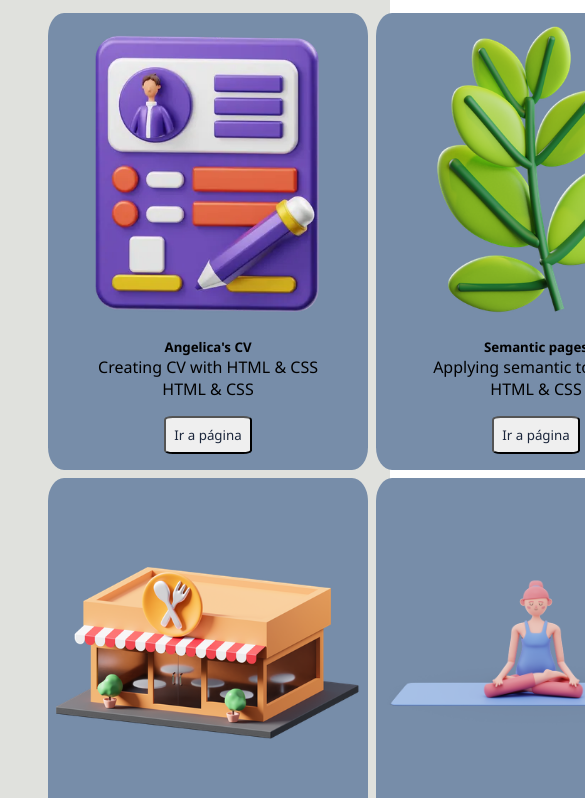
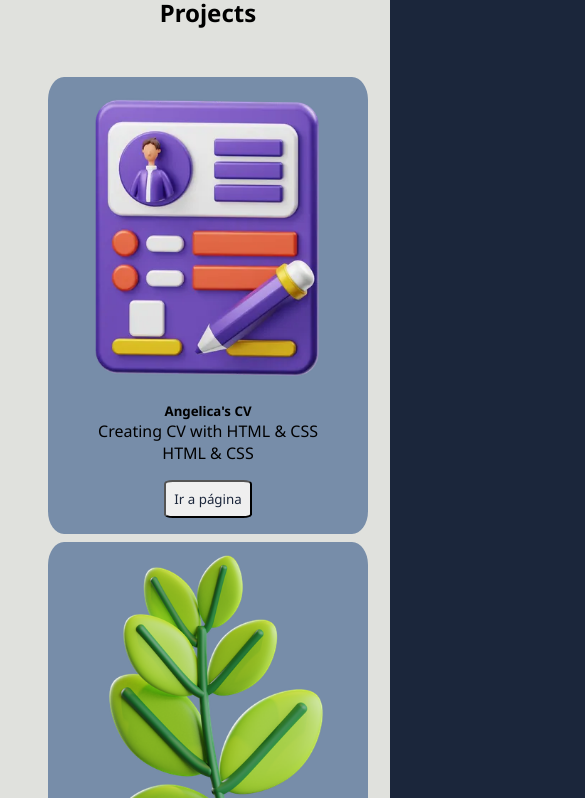
Before and after one commit to angelicacvo/sitioWebPrueba, a plain HTML site: page projects.html in a window 390 px wide. Shown: the part 154-952 px from the top of the page, 585 px wide, since content can reach past the window. Drawn offline with Linux system fonts and the light colour scheme.

Commit message:
Arreglar problema de styles.css en el media query 480

```diff
--- a/styles.css
+++ b/styles.css
@@ -46,6 +46,10 @@ a:hover {
 
 main {
   background-color: var(--principal-background-color);
+}
+
+.title__h2{
+  padding: 2rem;
 }
 
 .index_grid-container {
@@ -257,7 +261,11 @@ textarea {
   background-color: var(--nav-bar-background-color);
 }
 
-@media (max-width: 480px) {
+@media(max-width: 480px) {
+  body {
+    background-color: #1b263b;
+  }
+
   header {
     display: grid;
     grid-template-columns: 1fr 1fr 1fr;
@@ -290,8 +298,7 @@ textarea {
   }
 
   .project_main-item_2 {
-    grid-template-columns: 1fr;
-    grid-template-rows: 1fr;
+    grid-template-columns: 1fr !important;
     gap: 0.5rem;
     place-items: center;
     padding: 1rem 3rem;
```
